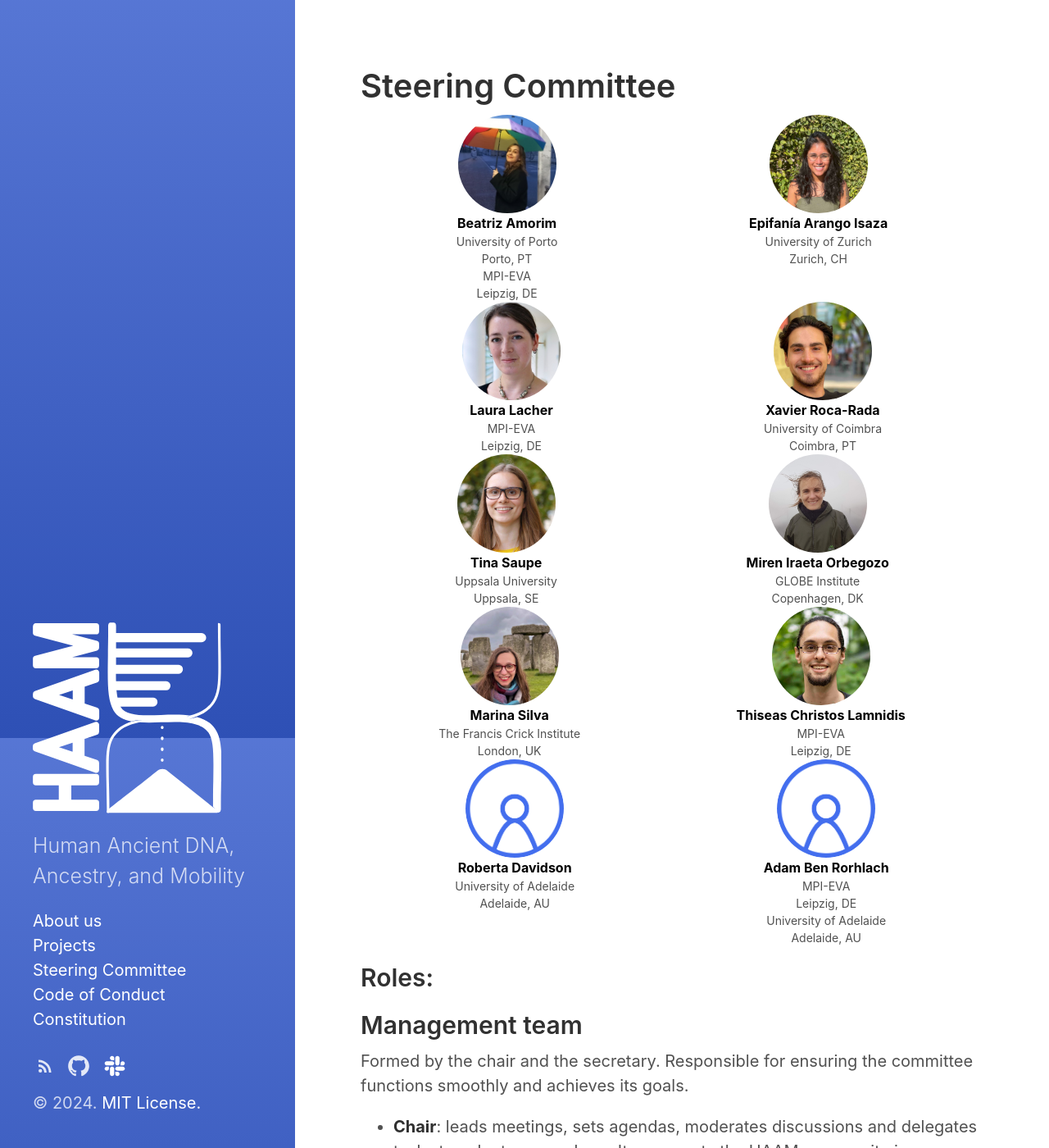
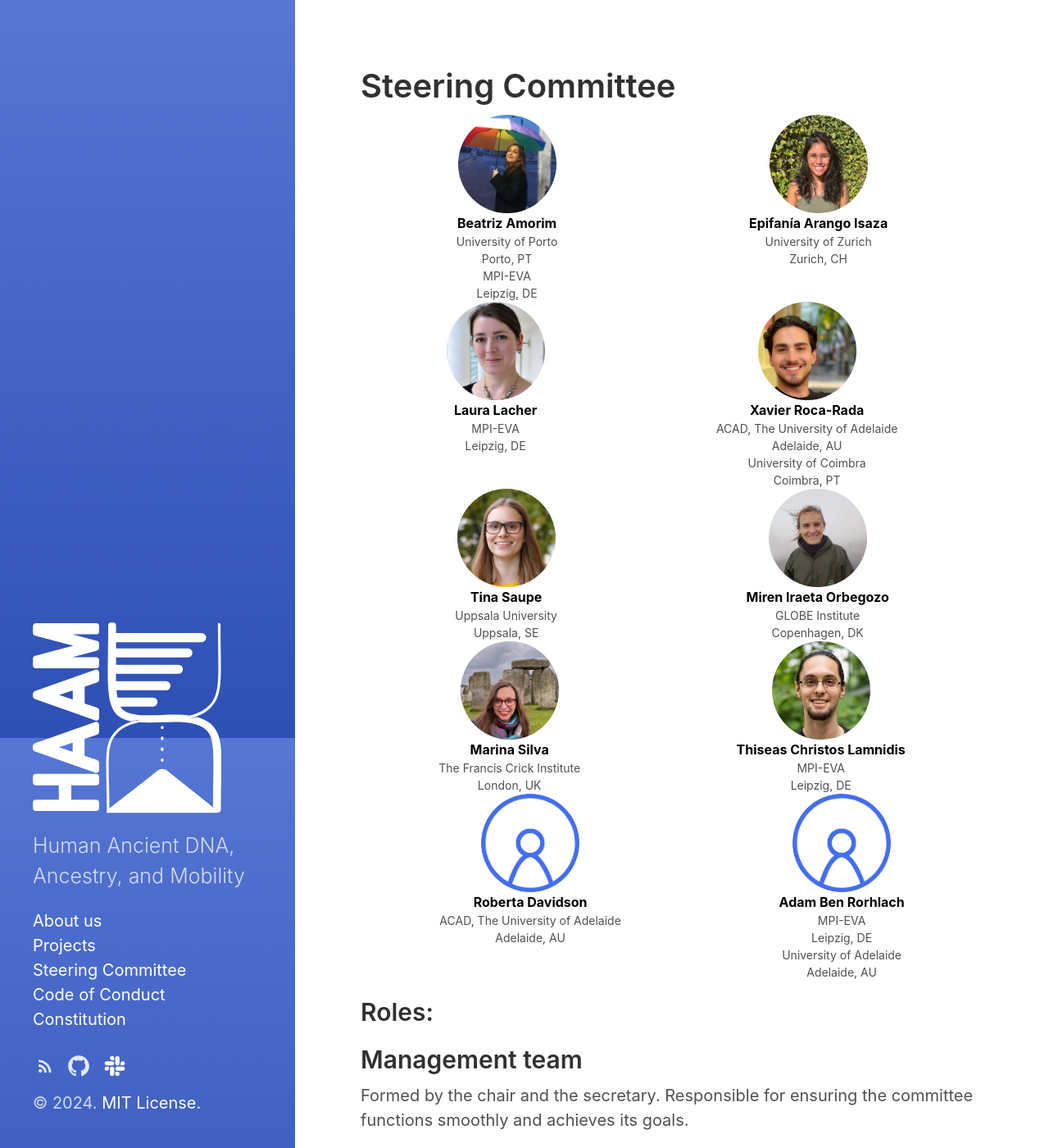
Before and after one commit to haam-community/haam-community.github.io, a Jekyll site: the page built from steering_committee.md, in a window 1280 px wide and 1400 px high. Shown: the whole window at 82% size. Built offline with Jekyll 4.4.1, drawn with Linux system fonts in a browser that asks for light colours.

Commit message:
Update personal URLs and affiliations

```diff
--- a/steering_committee.md
+++ b/steering_committee.md
@@ -14,7 +14,7 @@
 <div class="avatar">
 
 <div class ="member">
-<div class="square"><a href="https://www.researchgate.net/profile/Beatriz-Amorim-3/research" target="_blank"><img src="{{ "/assets/media/profile_pictures/Beatriz_Amorim.jpg" | relative_url }}" alt="Avatar" /></a></div>
+<div class="square"><a href="https://www.eva.mpg.de/tropical-archaeogenomics/group-staff/" target="_blank"><img src="{{ "/assets/media/profile_pictures/Beatriz_Amorim.jpg" | relative_url }}" alt="Avatar" /></a></div>
 <p>Beatriz Amorim</p>
 <!--<p><b>ROLE</b></p>-->
 <p>University of Porto</p>
@@ -49,6 +49,8 @@
 <div class="square"><a href="https://www.researchgate.net/profile/Xavier-Roca-Rada" target="_blank"><img src="{{ "/assets/media/profile_pictures/Xavier_Roca_Rada.jpg" | relative_url }}" alt="Avatar" /></a></div>
 <p>Xavier Roca-Rada</p>
 <!--<p><b>ROLE</b></p>-->
+<p>ACAD, The University of Adelaide</p>
+<p>Adelaide, AU</p>
 <p>University of Coimbra</p>
 <p>Coimbra, PT</p>
 <!-- <p><b><a href="mailto:programming@isbarch.org">Contact</a></b></p> -->
@@ -101,7 +103,7 @@
 <div class="square"><a href="https://www.researchgate.net/profile/Roberta-Davidson" target="_blank"><img src="{{ "/assets/media/profile_pictures/ACCOUNT_Anonymous.png" | relative_url }}" alt="Avatar" /></a></div>
 <p>Roberta Davidson</p>
 <!--<p><b>ROLE</b></p>-->
-<p>University of Adelaide</p>
+<p>ACAD, The University of Adelaide</p>
 <p>Adelaide, AU</p>
 <!-- <p><b><a href="mailto:compliance@isbarch.org">Contact</a></b></p> -->
 </div>
```
